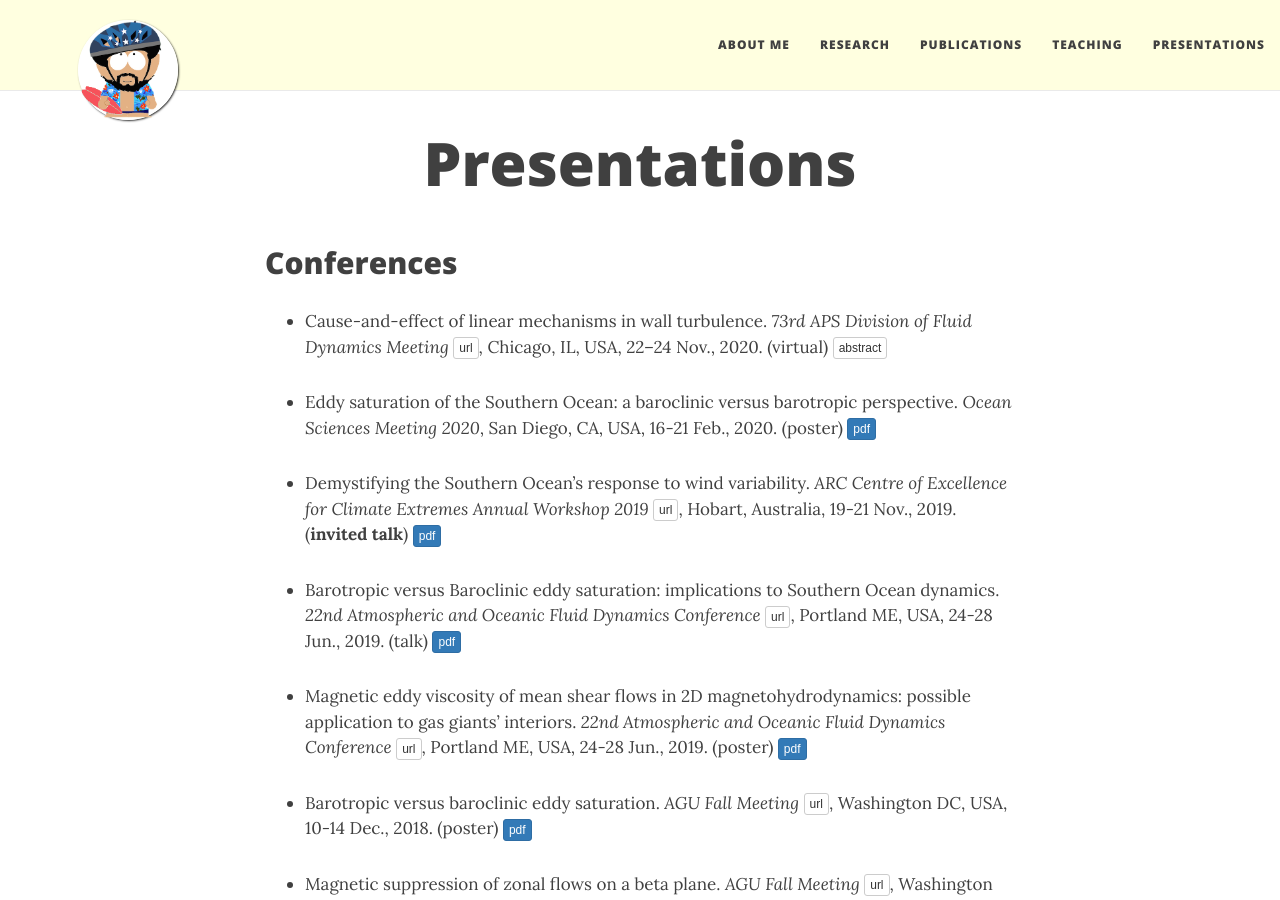
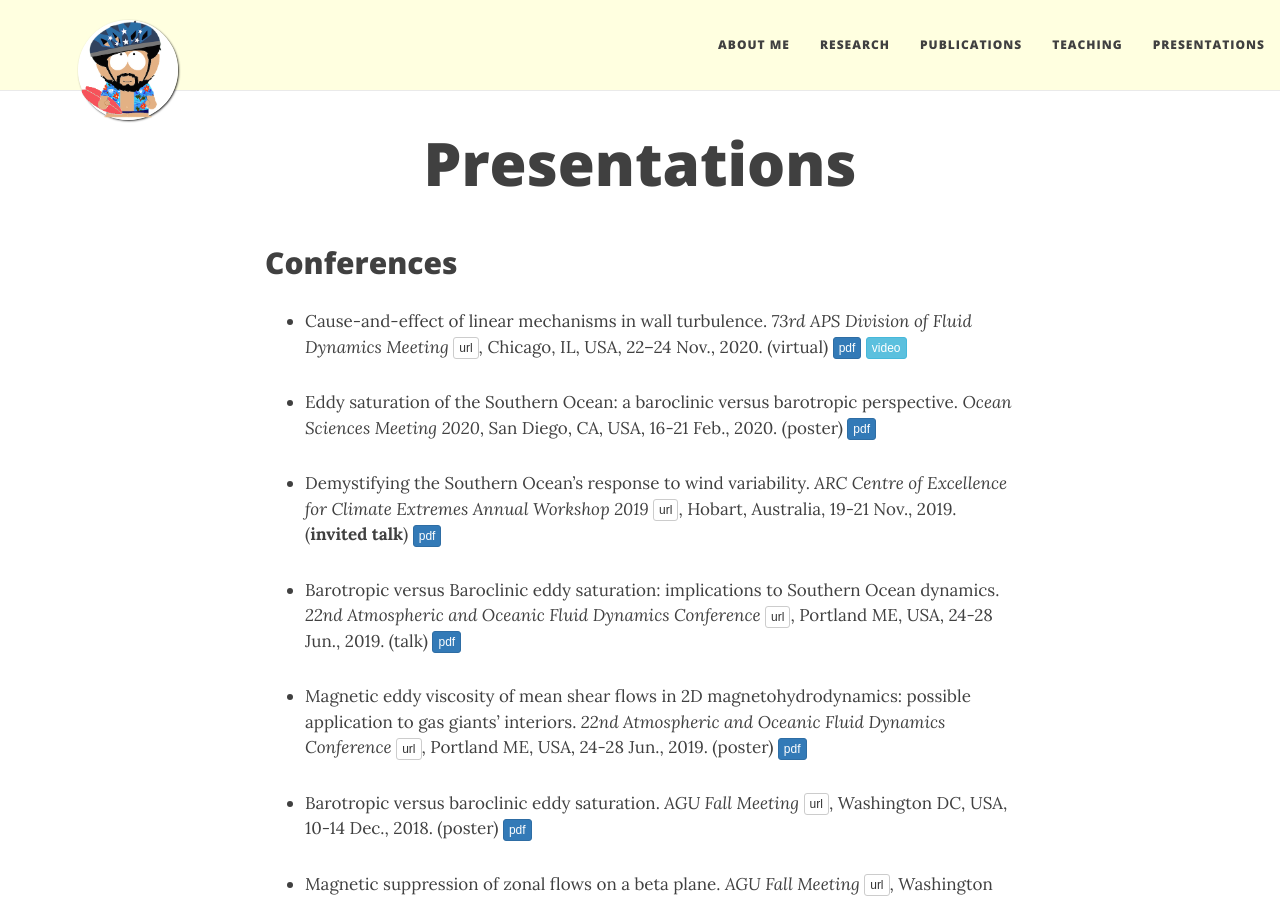
Before and after one commit to navidcy/navidcy.github.io, a Jekyll site: the page built from presentations.md, in a window 1280 px wide and 900 px high. Built offline with Jekyll 4.4.1, drawn with Linux system fonts in a browser that asks for light colours; nearby versions of some CDN libraries.

Commit message:
adds DFD2020 presentation + youtube link

```diff
--- a/presentations.md
+++ b/presentations.md
@@ -7,7 +7,7 @@ title: Presentations
 
 ## Conferences
 
-- Cause-and-effect of linear mechanisms in wall turbulence. _73rd APS Division of Fluid Dynamics Meeting_ [<span class="btn btn-default btn-xs{{end}}" style="font-family:sans-serif;">url</span>][APSDFD20-site]{:target="_blank"}, Chicago, IL, USA, 22–24 Nov., 2020. (virtual) [<span class="btn btn-default btn-xs{{end}}" style="font-family:sans-serif;">abstract</span>][APSDFD20-abstract]{:target="_blank"}
+- Cause-and-effect of linear mechanisms in wall turbulence. _73rd APS Division of Fluid Dynamics Meeting_ [<span class="btn btn-default btn-xs{{end}}" style="font-family:sans-serif;">url</span>][APSDFD20-site]{:target="_blank"}, Chicago, IL, USA, 22–24 Nov., 2020. (virtual) [<span class="btn btn-primary btn-xs{{end}}" style="font-family:sans-serif;">pdf</span>][APSDFD20]  [<span class="btn btn-info btn-xs{{end}}" style="font-family:sans-serif;">video</span>][APSDFD20-youtube]
 
 - Eddy saturation of the Southern Ocean: a baroclinic versus barotropic perspective. _Ocean Sciences Meeting 2020_, San Diego, CA, USA, 16-21 Feb., 2020. (poster) [<span class="btn btn-primary btn-xs{{end}}" style="font-family:sans-serif;">pdf</span>][OSM_Feb2020]
 
@@ -31,7 +31,7 @@ title: Presentations
 
 - Topographic beta-plane turbulence and form stress. _AGU Fall Meeting_ [<span class="btn btn-default btn-xs{{end}}" style="font-family:sans-serif;">url</span>][AGU16-site]{:target="_blank"}, San Francisco CA, USA, 12-16 Dec., 2016. (poster) [<span class="btn btn-primary btn-xs{{end}}" style="font-family:sans-serif;">pdf</span>][AGU16-poster]
 
-- Structure and mechanism of turbulence under dynamical restriction in plane Poiseuille flow. _69th APS Division of Fluid Dynamics Meeting_ [<span class="btn btn-default btn-xs{{end}}" style="font-family:sans-serif;">url</span>][APSDFD16-site]{:target="_blank"}, Portland OR, USA, 20-22 Nov., 2016. (talk) [<span class="btn btn-primary btn-xs{{end}}" style="font-family:sans-serif;">pdf</span>][AGU16-poster]
+- Structure and mechanism of turbulence under dynamical restriction in plane Poiseuille flow. _69th APS Division of Fluid Dynamics Meeting_ [<span class="btn btn-default btn-xs{{end}}" style="font-family:sans-serif;">url</span>][APSDFD16-site]{:target="_blank"}, Portland OR, USA, 20-22 Nov., 2016. (talk) [<span class="btn btn-primary btn-xs{{end}}" style="font-family:sans-serif;">pdf</span>][APSDFD16]
 
 - Statistical state dynamics of jet-wave coexistense in beta-plane turbulence. _APS March Meeting 2016_ [<span class="btn btn-default btn-xs{{end}}" style="font-family:sans-serif;">url</span>][APSMar16-site]{:target="_blank"}, Baltimore MD, USA, 14-18 Mar., 2016. (talk) [<span class="btn btn-primary btn-xs{{end}}" style="font-family:sans-serif;">pdf</span>][APS-March16]
 
@@ -110,6 +110,8 @@ title: Presentations
 [GFD_July2016]: GFD-2016.pdf
 [GFD_July2019]: EddySaturation-GFD-2019.pdf
 [APSDFD16]: APS-DFD-2016.pdf
+[APSDFD20]: APS-DFD-2020.pdf
+[APSDFD20-youtube]: https://youtu.be/tDV6j9WjhIY
 [AGU16-poster]: AGU2016_poster.pdf
 [KITP17-talk]: KITP_Jan2017.pdf
 [AOFD17-talk]: AOFD_Jun2017.pdf
```
Also changed, not shown: 1 other file.
